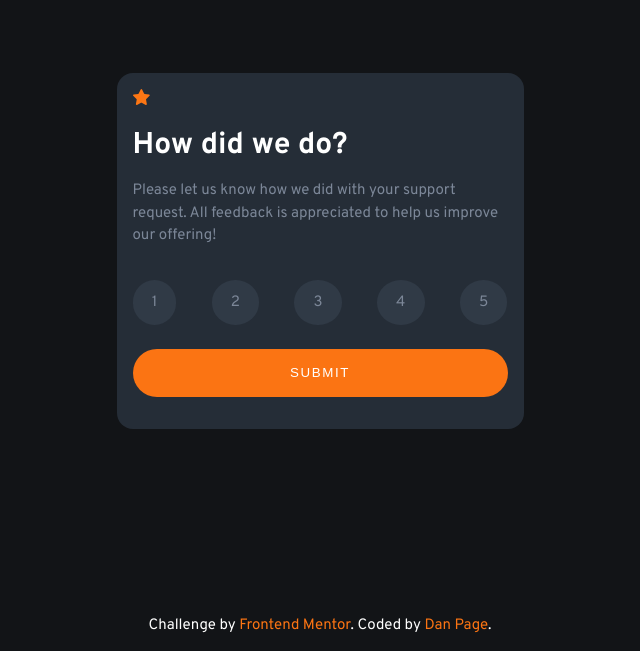
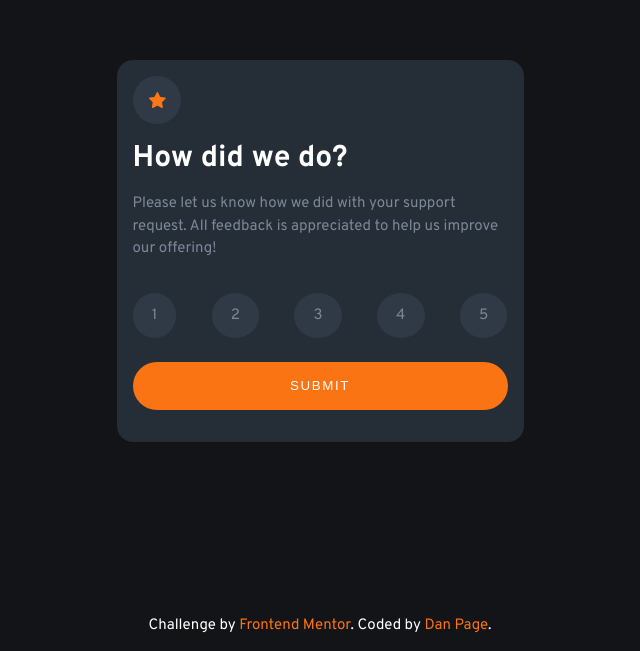
Before and after one commit to dtp27/interactive-rating-component, a plain HTML site: page index.html in a window 1280 px wide. Shown: the part 149-800 px from the top of the page, without its empty margins (320-960 px from the left). Drawn offline with Linux system fonts and the light colour scheme.

Commit message:
fixed start on rating component

```diff
--- a/app.css
+++ b/app.css
@@ -52,6 +52,11 @@ footer a:hover {
 }
 
 .rating__star {
+    background-color: var(--clr-shaded-dark-blue);
+    width: 1rem;
+    height: 1rem;
+    border-radius: 50%;
+    padding: 1rem;
 }
 
 .rating h1 {
```
